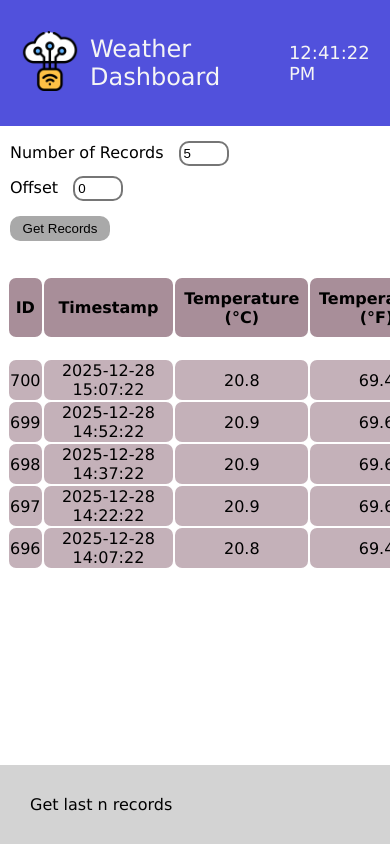
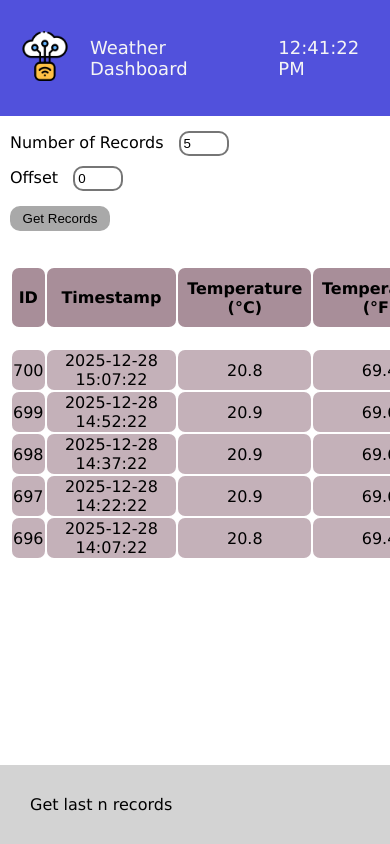
Before and after one commit to AadityaMukherjee2007/WeatherData, a Flask app: page /records in a window 390 px wide. Run offline with Flask 3, Linux system fonts and the light colour scheme; data comes from the database, SQL or seed files in the repository.

Commit message:
minor UI bug fix and enhancements

```diff
--- a/dashboard/static/styles.css
+++ b/dashboard/static/styles.css
@@ -180,12 +180,12 @@ footer {
     }
 
     #header {
-        padding: 0 10px;
-        font-size: x-large;
+        padding: 0 20px;
+        font-size: large;
     }
 
     #head-icon {
-        height: 60px;
+        height: 50px;
     }
 
     #container {
@@ -225,7 +225,7 @@ footer {
     }
 
     #record-table {
-        margin: 25px 7px;
+        margin: 25px 10px;
         overflow-x: auto;
     }
 }
```
